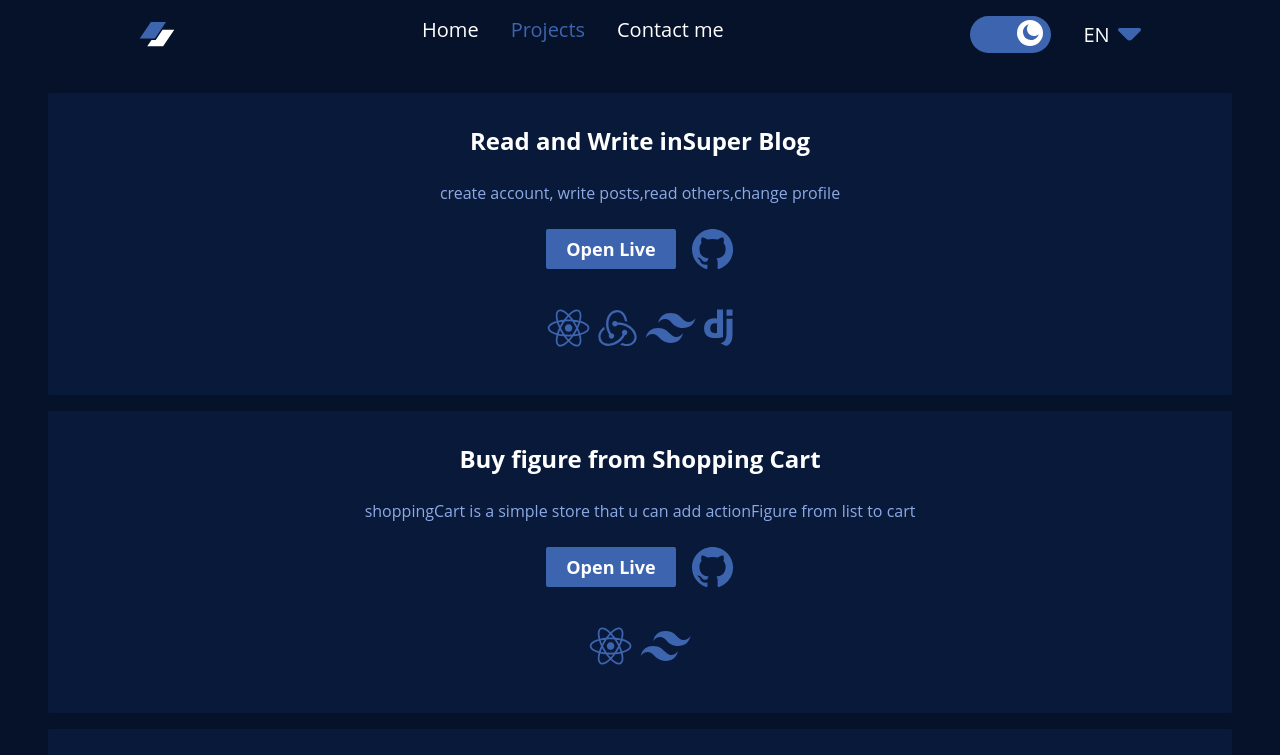
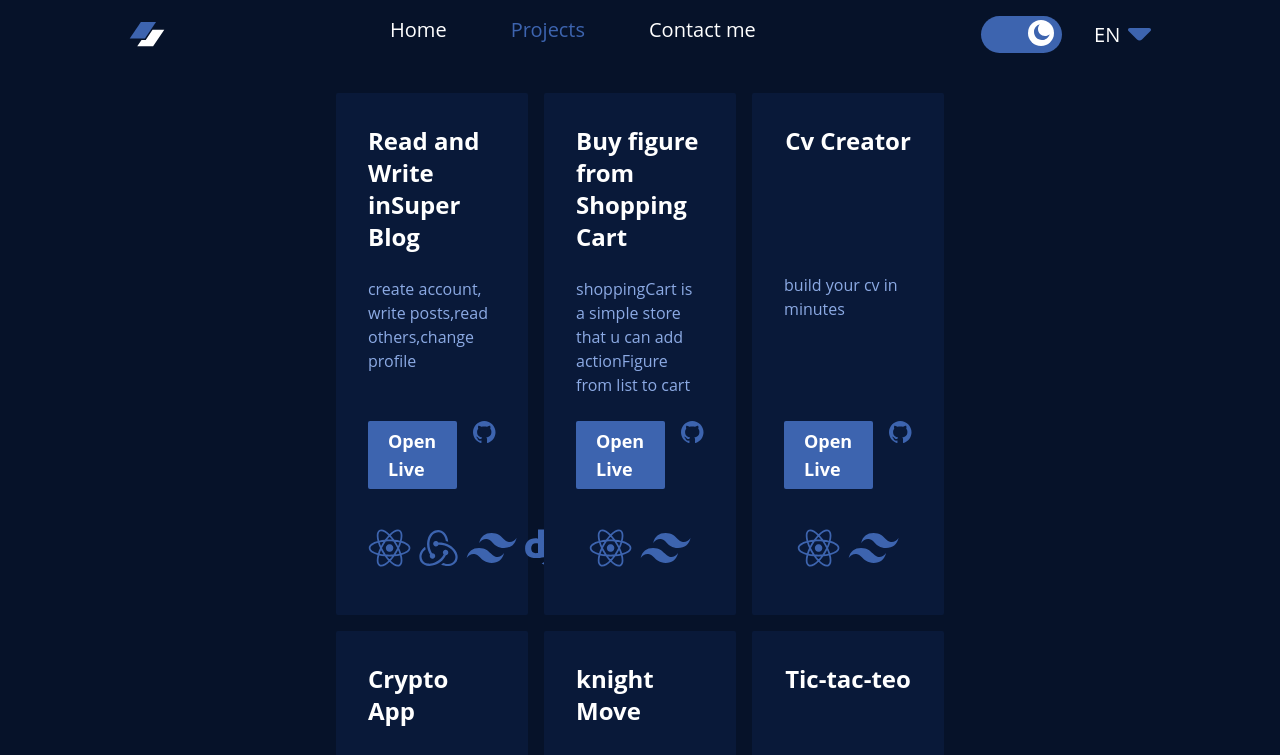
Before and after one commit to hamidrezatakloo/portfolio, a Next.js app: page /projects in a window 1280 px wide. Shown: the top 755 px of the page. Built offline with nearby package versions, Linux system fonts and the light colour scheme.

Commit message:
Responsive project section

```diff
--- a/src/components/Navigation.js
+++ b/src/components/Navigation.js
@@ -20,7 +20,7 @@ const Navigation = () => {
       <Transition nodeRef={nodeRef} in={side} timeout={duration}>
         {(state) => <SideMenu ref={nodeRef} state={state} setSide={setSide} />}
       </Transition>
-      <div className="text-white text-xl sm:flex gap-8 hidden">
+      <div className="text-white text-xl sm:flex gap-16 hidden">
         <Link href={"/"}>
           <span className={router.pathname == "/" ? "text-secondary" : ""}>
             Home
--- a/src/components/Project.js
+++ b/src/components/Project.js
@@ -1,8 +1,8 @@
 const Project = ({ info }) => {
   return (
-    <div className="bg-[#091939] flex flex-col gap-6 items-center p-8 rounded-[2px]">
-      <h2 className="text-2xl font-bold text-white">{info.name}</h2>
-      <p className="text-[#8CAAE4]">{info.desc}</p>
+    <div className="bg-[#091939] flex flex-col gap-6 items-center p-8 rounded-[2px] sm:w-3/12">
+      <h2 className="text-2xl font-bold text-white flex-1">{info.name}</h2>
+      <p className="text-[#8CAAE4] flex-1">{info.desc}</p>
       <div className="flex justify-around gap-4">
         <a
           href={info.live}
--- a/src/pages/projects.js
+++ b/src/pages/projects.js
@@ -2,11 +2,13 @@ import Project from "@/components/Project";
 import projectData from "../projectData";
 const Projects = () => {
   return (
-    <div className="px-8 flex flex-col gap-4 py-10">
-      {projectData.map((pr, index) => (
-        <Project key={index} info={pr} />
-      ))}
-    </div>
+    <main className="flex-1 flex items-center">
+      <div className="px-8 flex flex-col sm:flex-row sm:flex-wrap sm:justify-center sm:w-8/12 mx-auto gap-4 py-10">
+        {projectData.map((pr, index) => (
+          <Project key={index} info={pr} />
+        ))}
+      </div>
+    </main>
   );
 };
 
```
